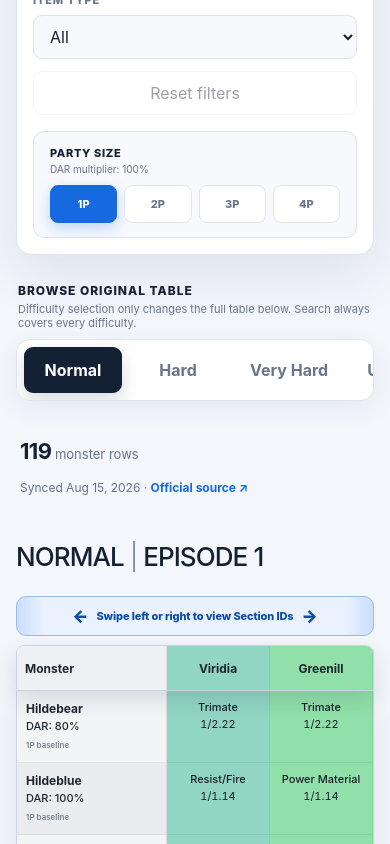
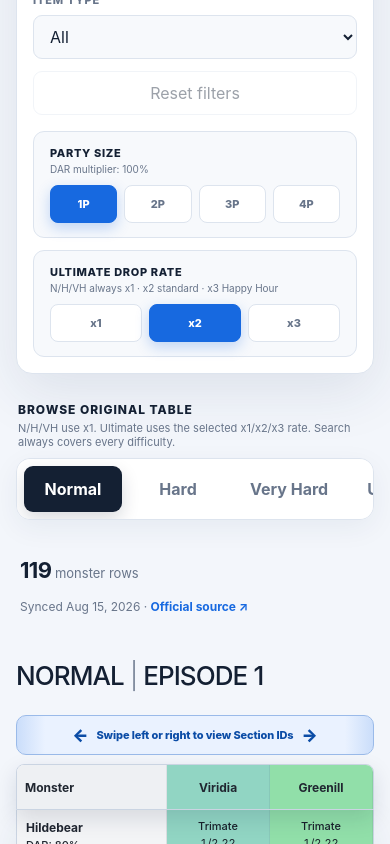
Before and after one commit to angrieta/Destiny_Guide, a Next.js app: page /drop-tables in a window 390 px wide. Shown: the part 840-1684 px from the top of the page. Built offline with nearby package versions, Linux system fonts and the light colour scheme.

Commit message:
Add Ultimate drop rate multipliers

```diff
--- a/app/drop-tables/DropTableExplorer.tsx
+++ b/app/drop-tables/DropTableExplorer.tsx
@@ -12,6 +12,8 @@ const EPISODES = [1, 2, 4];
 type PartySize = 1 | 2 | 3 | 4;
 const PARTY_SIZES: PartySize[] = [1, 2, 3, 4];
 const PARTY_DAR_MULTIPLIERS: Record<PartySize, number> = { 1: 1, 2: 0.8, 3: 0.7, 4: 0.6 };
+type DropRateMultiplier = 1 | 2 | 3;
+const DROP_RATE_MULTIPLIERS: DropRateMultiplier[] = [1, 2, 3];
 
 const normalize = (value: string) =>
   value
@@ -68,6 +70,7 @@ export default function DropTableExplorer({ payload }: { payload: DropTablePaylo
   const [itemQuery, setItemQuery] = useState("");
   const [enemyQuery, setEnemyQuery] = useState("");
   const [partySize, setPartySize] = useState<PartySize>(1);
+  const [dropRateMultiplier, setDropRateMultiplier] = useState<DropRateMultiplier>(2);
   const [showQuickControls, setShowQuickControls] = useState(false);
   const [mobileControlsOpen, setMobileControlsOpen] = useState(false);
   const controlsAnchorRef = useRef<HTMLDivElement>(null);
@@ -95,6 +98,8 @@ export default function DropTableExplorer({ payload }: { payload: DropTablePaylo
   const selectedEpisode = episode === "All" ? null : Number(episode);
   const displayedSections = sectionId === "All" ? SECTION_IDS : [sectionId];
   const partyDarMultiplier = PARTY_DAR_MULTIPLIERS[partySize];
+  const serverDropMultiplier = (targetDifficulty: string) => targetDifficulty === "Ultimate" ? dropRateMultiplier : 1;
+  const combinedDropMultiplier = (targetDifficulty: string) => partyDarMultiplier * serverDropMultiplier(targetDifficulty);
 
   const areas = useMemo(
     () =>
@@ -196,7 +201,7 @@ export default function DropTableExplorer({ payload }: { payload: DropTablePaylo
     return Array.from(groups.values()).sort((a, b) => a.item.localeCompare(b.item));
   }, [searchResults]);
 
-  const activeFilterCount = [sectionId, episode, area, itemType].filter((value) => value !== "All").length + Number(Boolean(itemQuery)) + Number(Boolean(enemyQuery)) + Number(partySize !== 1);
+  const activeFilterCount = [sectionId, episode, area, itemType].filter((value) => value !== "All").length + Number(Boolean(itemQuery)) + Number(Boolean(enemyQuery)) + Number(partySize !== 1) + Number(dropRateMultiplier !== 2);
 
   const resetFilters = () => {
     setSectionId("All");
@@ -206,6 +211,7 @@ export default function DropTableExplorer({ payload }: { payload: DropTablePaylo
     setItemQuery("");
     setEnemyQuery("");
     setPartySize(1);
+    setDropRateMultiplier(2);
   };
 
   const partySelector = (compact = false) => (
@@ -218,6 +224,22 @@ export default function DropTableExplorer({ payload }: { payload: DropTablePaylo
         {PARTY_SIZES.map((value) => (
           <button key={value} type="button" className={partySize === value ? styles.partyActive : ""} aria-pressed={partySize === value} onClick={() => setPartySize(value)}>
             {value}P
+          </button>
+        ))}
+      </div>
+    </div>
+  );
+
+  const dropRateSelector = (compact = false) => (
+    <div className={compact ? styles.quickDropRate : styles.dropRateControl}>
+      <div className={styles.partyDarLabel}>
+        <span>Ultimate drop rate</span>
+        <small>N/H/VH always x1 · x2 standard · x3 Happy Hour</small>
+      </div>
+      <div className={`${styles.partyButtons} ${styles.dropRateButtons}`} role="group" aria-label={compact ? "Quick Ultimate drop rate multiplier" : "Ultimate server drop rate multiplier"}>
+        {DROP_RATE_MULTIPLIERS.map((value) => (
+          <button key={value} type="button" className={dropRateMultiplier === value ? styles.partyActive : ""} aria-pressed={dropRateMultiplier === value} onClick={() => setDropRateMultiplier(value)}>
+            x{value}
           </button>
         ))}
       </div>
@@ -247,6 +269,7 @@ export default function DropTableExplorer({ payload }: { payload: DropTablePaylo
         <div>{DIFFICULTIES.map((value) => <button key={value} type="button" className={difficulty === value ? styles.quickDifficultyActive : ""} onClick={() => setDifficulty(value)}>{value}</button>)}</div>
       </div>
       {partySelector(true)}
+      {dropRateSelector(true)}
       <button className={styles.quickReset} type="button" onClick={resetFilters} disabled={activeFilterCount === 0}>Reset filters {activeFilterCount > 0 && <span>{activeFilterCount}</span>}</button>
     </>
   );
@@ -307,12 +330,15 @@ export default function DropTableExplorer({ payload }: { payload: DropTablePaylo
               <label><span>Item type</span><select value={itemType} onChange={(event) => setItemType(event.target.value as "All" | ItemType)}>{ITEM_TYPES.map((value) => <option key={value}>{value}</option>)}</select></label>
               <button className={styles.resetButton} type="button" onClick={resetFilters} disabled={activeFilterCount === 0}>Reset filters {activeFilterCount > 0 && <span>{activeFilterCount}</span>}</button>
             </div>
-            {partySelector()}
+            <div className={styles.rateControls}>
+              {partySelector()}
+              {dropRateSelector()}
+            </div>
           </div>
 
           <div className={styles.browseDifficulty}>
             <span>Browse original table</span>
-            <p>Difficulty selection only changes the full table below. Search always covers every difficulty.</p>
+            <p>N/H/VH use x1. Ultimate uses the selected x1/x2/x3 rate. Search always covers every difficulty.</p>
           </div>
           <div className={styles.difficultyBar} aria-label="Browse table by difficulty">
             {DIFFICULTIES.map((value) => (
@@ -342,8 +368,8 @@ export default function DropTableExplorer({ payload }: { payload: DropTablePaylo
                         <div key={record.id}>
                           <span className={`${styles.sectionDot} ${styles[`section${record.sectionId}`]}`} />
                           <strong>{record.difficulty} · {record.sectionId}</strong>
-                          <span>{record.enemy} · EP {record.episode} {record.area} · DAR {formatDar(record.dar * partyDarMultiplier)}%</span>
-                          <b>{formatRate(record.rate, record.denominator, partyDarMultiplier) ?? "Special"}<small>{formatChance(getAdjustedDenominator(record.denominator, partyDarMultiplier))}</small></b>
+                          <span>{record.enemy} · EP {record.episode} {record.area} · DAR {formatDar(record.dar * partyDarMultiplier)}% · x{serverDropMultiplier(record.difficulty)}</span>
+                          <b>{formatRate(record.rate, record.denominator, combinedDropMultiplier(record.difficulty)) ?? "Special"}<small>{formatChance(getAdjustedDenominator(record.denominator, combinedDropMultiplier(record.difficulty)))}</small></b>
                         </div>
                       ))}
                     </div>
@@ -404,14 +430,14 @@ export default function DropTableExplorer({ payload }: { payload: DropTablePaylo
                   <tbody>
                     {rows.map((row) => (
                       <tr key={row.id}>
-                        <th scope="row"><strong>{row.enemy}</strong><span>DAR: {formatDar(row.dar * partyDarMultiplier)}%</span><small>{partySize === 1 ? "1P baseline" : `Base ${row.dar}% · ${partySize}P`}</small></th>
+                        <th scope="row"><strong>{row.enemy}</strong><span>DAR: {formatDar(row.dar * partyDarMultiplier)}%</span><small>Base {row.dar}% · {partySize}P · x{serverDropMultiplier(row.difficulty)} drops</small></th>
                         {displayedSections.map((value) => {
                           const drop = row.drops.find((candidate) => candidate.sectionId === value)!;
                           const focused = !itemNeedle && itemType === "All" ? true : dropMatches(drop, itemNeedle, itemType);
                           return (
                             <td className={`${styles.dropCell} ${styles[`column${value}`]} ${focused ? styles.dropFocused : styles.dropDimmed}`} key={value}>
                               <strong>{drop.item}</strong>
-                              {drop.rate && <span>{formatRate(drop.rate, drop.denominator, partyDarMultiplier)}</span>}
+                              {drop.rate && <span>{formatRate(drop.rate, drop.denominator, combinedDropMultiplier(row.difficulty))}</span>}
                             </td>
                           );
                         })}
--- a/app/drop-tables/drop-tables.module.css
+++ b/app/drop-tables/drop-tables.module.css
@@ -302,9 +302,10 @@
 .matrixFilters { display: grid; grid-template-columns: repeat(4, minmax(0, 1fr)) auto; align-items: end; gap: 12px; padding-top: 18px; border-top: 1px solid var(--border); }
 .matrixFilters select { width: 100%; min-height: 44px; padding: 0 34px 0 12px; border: 1px solid var(--border); border-radius: 9px; outline: 0; background: var(--surface-soft); color: var(--text); cursor: pointer; }
 .matrixFilters select:focus { border-color: var(--blue); box-shadow: 0 0 0 3px color-mix(in srgb, var(--blue) 17%, transparent); }
-.partyDarControl, .quickPartyDar { display: flex; align-items: center; justify-content: space-between; gap: 16px; }
-.partyDarControl { margin-top: 16px; padding: 14px 16px; border: 1px solid var(--border); border-radius: 11px; background: var(--surface-soft); }
-.quickPartyDar { align-items: stretch; flex-direction: column; gap: 8px; margin-top: 15px; padding-top: 14px; border-top: 1px solid var(--border); }
+.rateControls { display: grid; grid-template-columns: repeat(2, minmax(0, 1fr)); gap: 12px; }
+.partyDarControl, .dropRateControl, .quickPartyDar, .quickDropRate { display: flex; align-items: center; justify-content: space-between; gap: 16px; }
+.partyDarControl, .dropRateControl { margin-top: 16px; padding: 14px 16px; border: 1px solid var(--border); border-radius: 11px; background: var(--surface-soft); }
+.quickPartyDar, .quickDropRate { align-items: stretch; flex-direction: column; gap: 8px; margin-top: 15px; padding-top: 14px; border-top: 1px solid var(--border); }
 .partyDarLabel { display: flex; min-width: 0; flex-direction: column; gap: 3px; }
 .partyDarLabel span { color: var(--text); font-size: 11px; font-weight: 850; letter-spacing: 0.06em; text-transform: uppercase; }
 .partyDarLabel small { color: var(--muted); font-size: 10px; }
@@ -313,8 +314,10 @@
 .partyButtons button:hover { border-color: var(--blue); color: var(--text); }
 .partyButtons .partyActive { border-color: var(--blue); background: var(--blue); color: #ffffff; box-shadow: 0 5px 14px color-mix(in srgb, var(--blue) 25%, transparent); }
 :global(html[data-theme="dark"]) .partyButtons .partyActive { color: #07111f; }
-.quickPartyDar .partyButtons { grid-template-columns: repeat(4, 1fr); }
-.quickPartyDar .partyButtons button { min-width: 0; min-height: 36px; padding-inline: 4px; }
+.dropRateButtons { grid-template-columns: repeat(3, minmax(44px, 1fr)); }
+.quickPartyDar .partyButtons, .quickDropRate .partyButtons { grid-template-columns: repeat(4, 1fr); }
+.quickDropRate .partyButtons { grid-template-columns: repeat(3, 1fr); }
+.quickPartyDar .partyButtons button, .quickDropRate .partyButtons button { min-width: 0; min-height: 36px; padding-inline: 4px; }
 
 .controlsAnchor { position: relative; }
 .desktopQuickPanel {
@@ -524,11 +527,14 @@
   .resultLocations > div { grid-template-columns: 8px 125px minmax(0, 1fr); }
   .resultLocations b { grid-column: 3; text-align: left; }
   .episodeTable h2 { text-align: left; }
-  .partyDarControl { align-items: stretch; flex-direction: column; gap: 10px; }
+  .partyDarControl, .dropRateControl { align-items: stretch; flex-direction: column; gap: 10px; }
   .partyButtons { grid-template-columns: repeat(4, 1fr); }
+  .dropRateButtons { grid-template-columns: repeat(3, 1fr); }
 }
 
 @media (max-width: 760px) {
+  .rateControls { grid-template-columns: 1fr; }
+  .dropRateControl { margin-top: 0; }
   .stickySectionHeader { top: 120px; }
   .mobileSwipeHint {
     position: relative;
```
